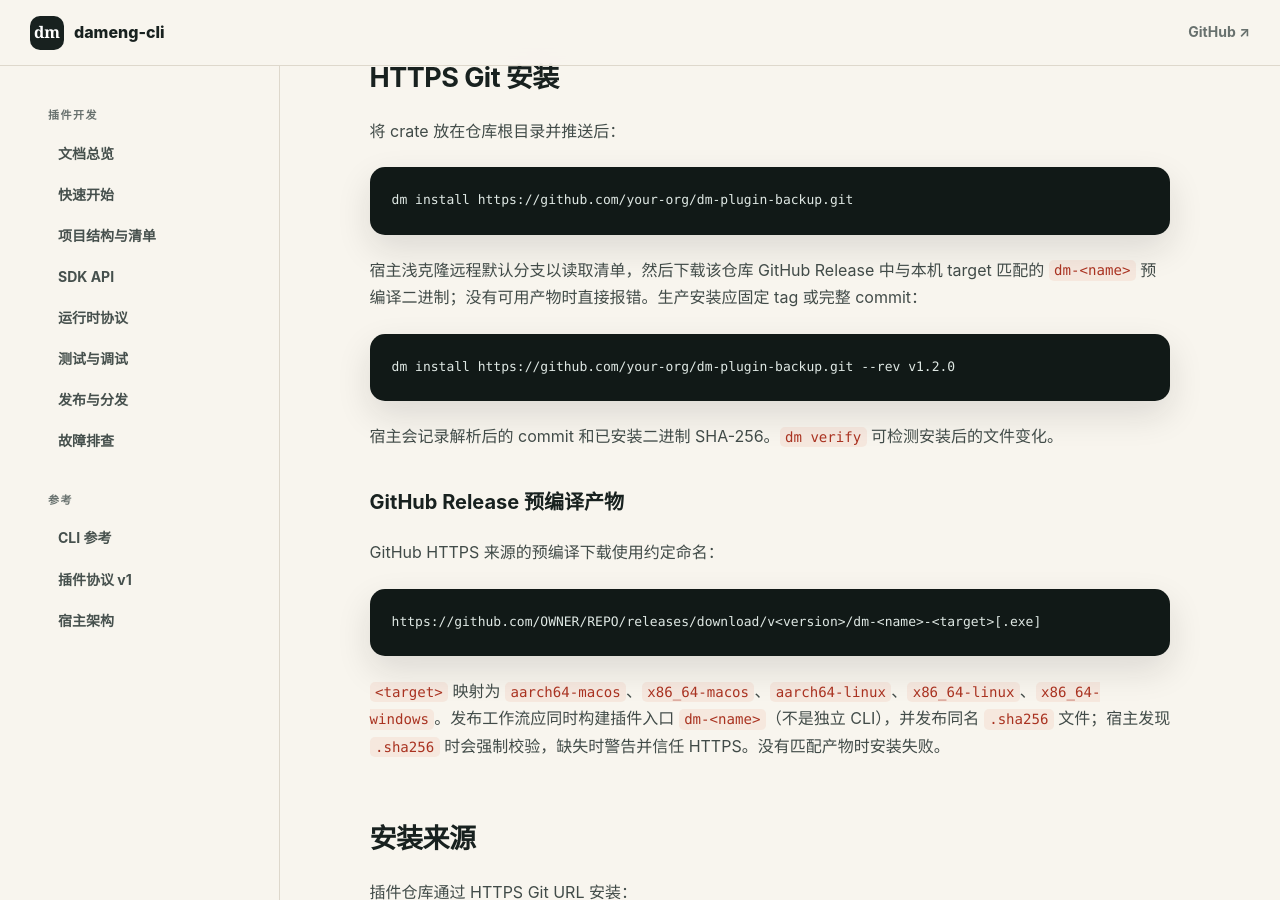
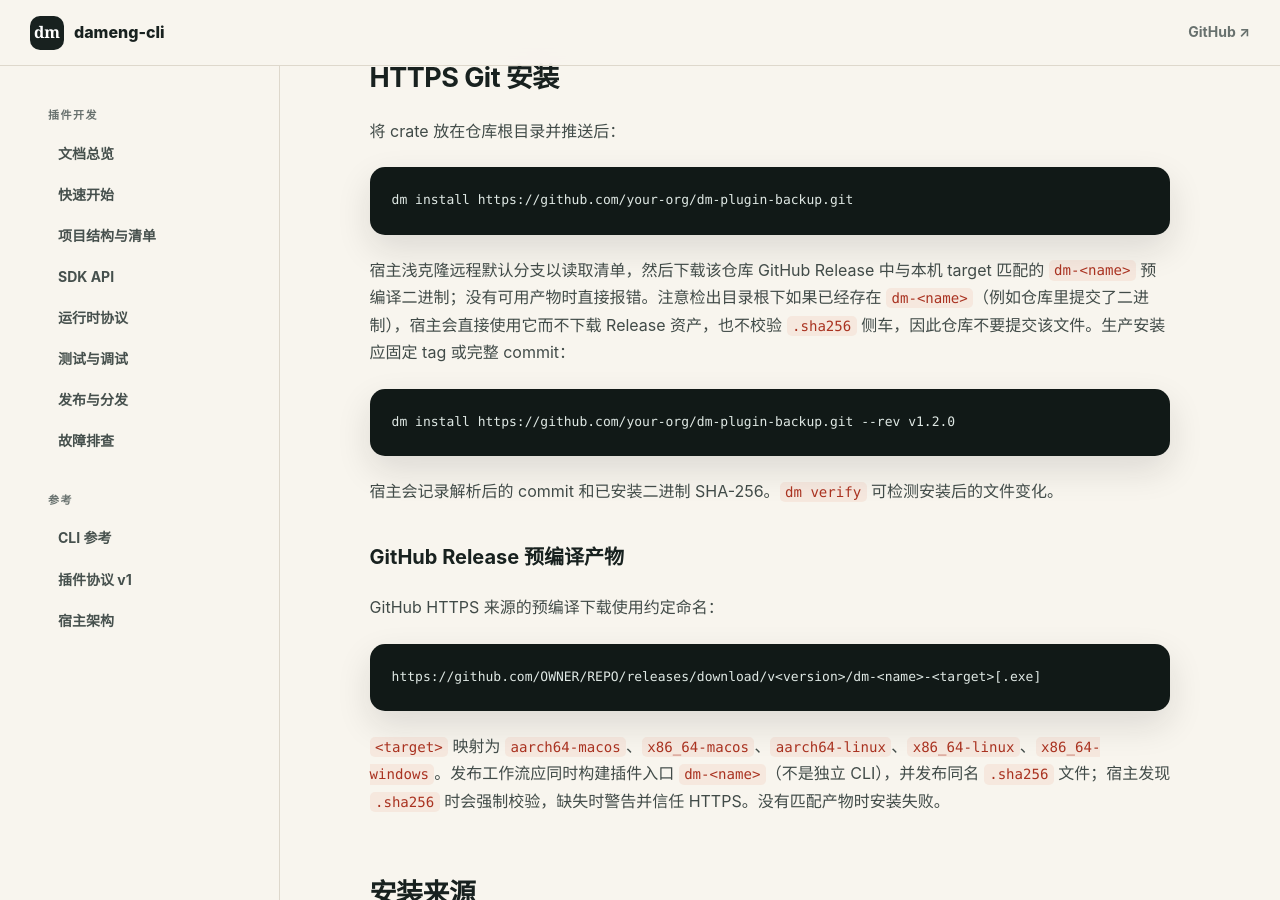
Before and after one commit to guangl/dameng-cli, a Jekyll site: the page built from docs/plugin-development/publishing.md, in a window 1280 px wide and 900 px high, scrolled down 913 px. Built offline with Jekyll 4.4.1, drawn with Linux system fonts in a browser that asks for light colours.

Commit message:
fix: address review of the prebuilt-only install changes
- Build the expected missing-binary name with EXE_SUFFIX in the install
  error test: on Windows the host reports dm-probe.exe, so the previous
  literal assertion failed the windows-latest job.
- Document that an HTTPS checkout which already contains dm-<name> in its
  root wins over the GitHub Release asset (no sidecar check) in both the
  architecture page and the publishing guide.
- Correct the download requirements: prebuilt downloads use curl on every
  platform; PowerShell is only used by dm self-update to extract the
  Windows zip.

````diff
--- a/docs/plugin-development/publishing.md
+++ b/docs/plugin-development/publishing.md
@@ -36,7 +36,7 @@
 dm install https://github.com/your-org/dm-plugin-backup.git
 ```
 
-宿主浅克隆远程默认分支以读取清单，然后下载该仓库 GitHub Release 中与本机 target 匹配的 `dm-<name>` 预编译二进制；没有可用产物时直接报错。生产安装应固定 tag 或完整 commit：
+宿主浅克隆远程默认分支以读取清单，然后下载该仓库 GitHub Release 中与本机 target 匹配的 `dm-<name>` 预编译二进制；没有可用产物时直接报错。注意检出目录根下如果已经存在 `dm-<name>`（例如仓库里提交了二进制），宿主会直接使用它而不下载 Release 资产，也不校验 `.sha256` 侧车，因此仓库不要提交该文件。生产安装应固定 tag 或完整 commit：
 
 ```sh
 dm install https://github.com/your-org/dm-plugin-backup.git --rev v1.2.0
````
Also changed, not shown: docs/architecture.md (+1 -1 lines), docs/releasing.md (+1 -1 lines), 1 other file.
